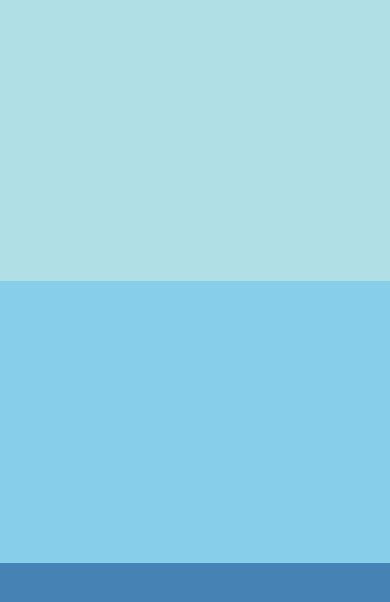
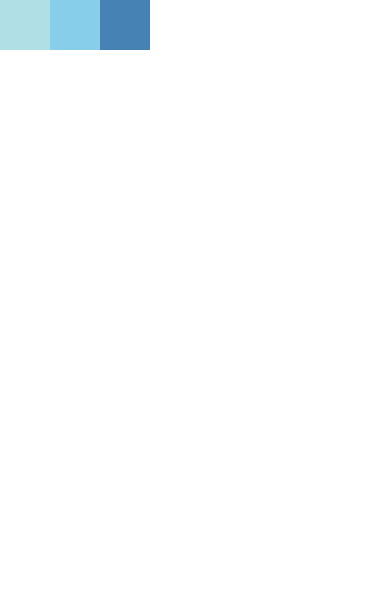
Before and after one commit to saikatdas0790/react-native-basic-app, a React Native app: screen / in a window 390 px wide. Shown: the top 602 px of the page. Built offline with nearby package versions, Linux system fonts and the light colour scheme.

Commit message:
Set flex direction for horizontal or vertical orientation

```diff
--- a/App.js
+++ b/App.js
@@ -1,19 +1,19 @@
 import React, { Component } from "react";
 import { AppRegistry, View } from "react-native";
 
-export default class FlexDimensionsBasics extends Component {
+export default class FlexDirectionBasics extends Component {
   render() {
     return (
-      // Try removing the `flex: 1` on the parent View.
-      // The parent will not have dimensions, so the children can't expand.
-      // What if you add `height: 300` instead of `flex: 1`?
-      <View style={{ flex: 1 }}>
-        <View style={{ flex: 1, backgroundColor: "powderblue" }} />
-        <View style={{ flex: 1, backgroundColor: "skyblue" }} />
-        <View style={{ flex: 1, backgroundColor: "steelblue" }} />
+      // Try setting `flexDirection` to `column`.
+      <View style={{ flex: 1, flexDirection: "row" }}>
+        <View
+          style={{ width: 50, height: 50, backgroundColor: "powderblue" }}
+        />
+        <View style={{ width: 50, height: 50, backgroundColor: "skyblue" }} />
+        <View style={{ width: 50, height: 50, backgroundColor: "steelblue" }} />
       </View>
     );
   }
 }
 
-AppRegistry.registerComponent("BasicApp", () => FlexDimensionsBasics);
+AppRegistry.registerComponent("BasicApp", () => FlexDirectionBasics);
```
